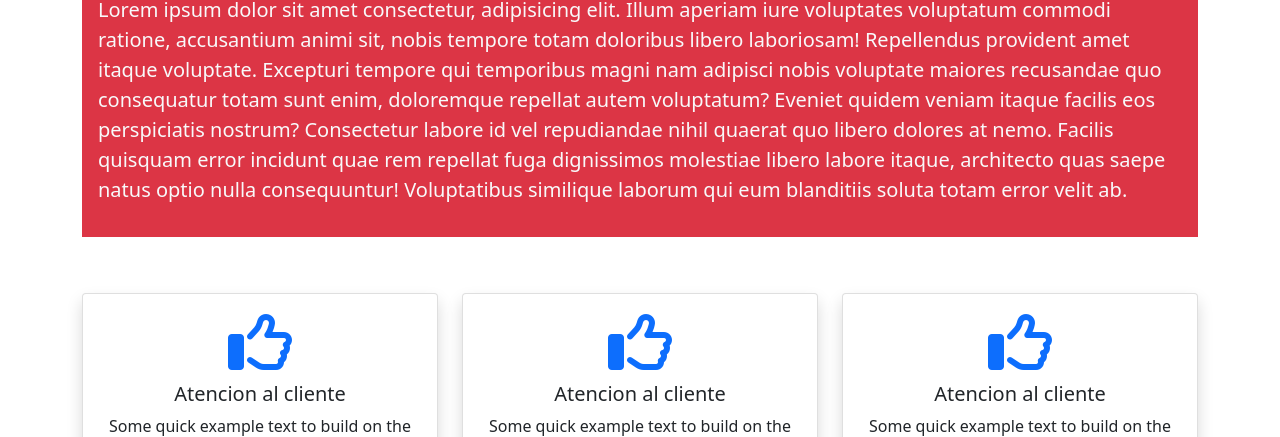
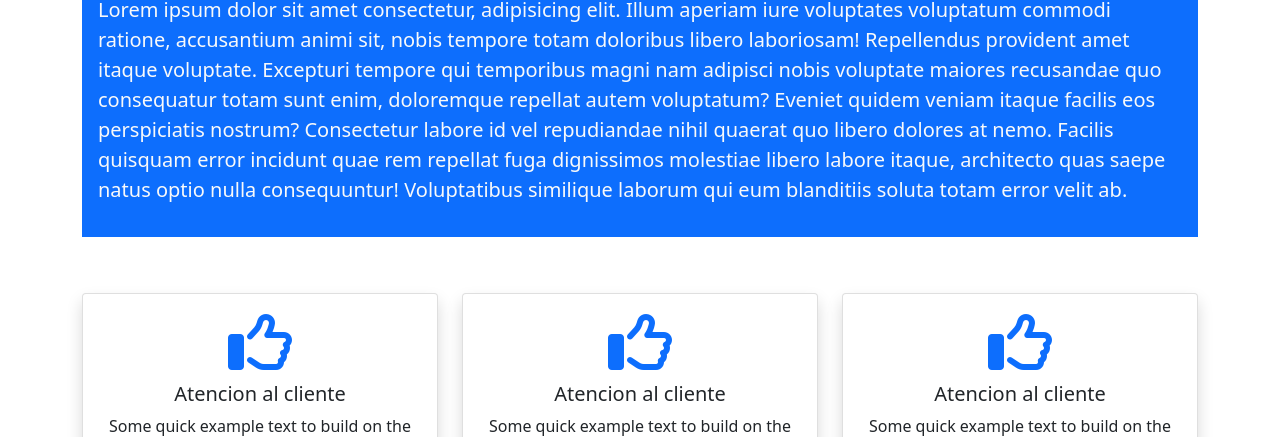
Before and after one commit to narutomix09/panaderiacocu, a plain HTML site: page index.htm in a window 1280 px wide. Shown: the part 737-1174 px from the top of the page. Drawn offline with Linux system fonts and the light colour scheme.

Commit message:
cambio en el fondo de titulo

```diff
--- a/index.htm
+++ b/index.htm
@@ -131,8 +131,8 @@
         </div>
       </section>
       <section class="container">
-        <article class="bg-danger text-light my-5 p-3">
-          <h1 class="display-2 text-center">Sobre Nosotros</h1>
+        <article class="bg-primary text-light my-5 p-3 ">
+          <h1 class="display-2 text-center ">Sobre Nosotros</h1>
           <p class="lead">
             Lorem ipsum dolor sit amet consectetur, adipisicing elit. Illum
             aperiam iure voluptates voluptatum commodi ratione, accusantium
```
